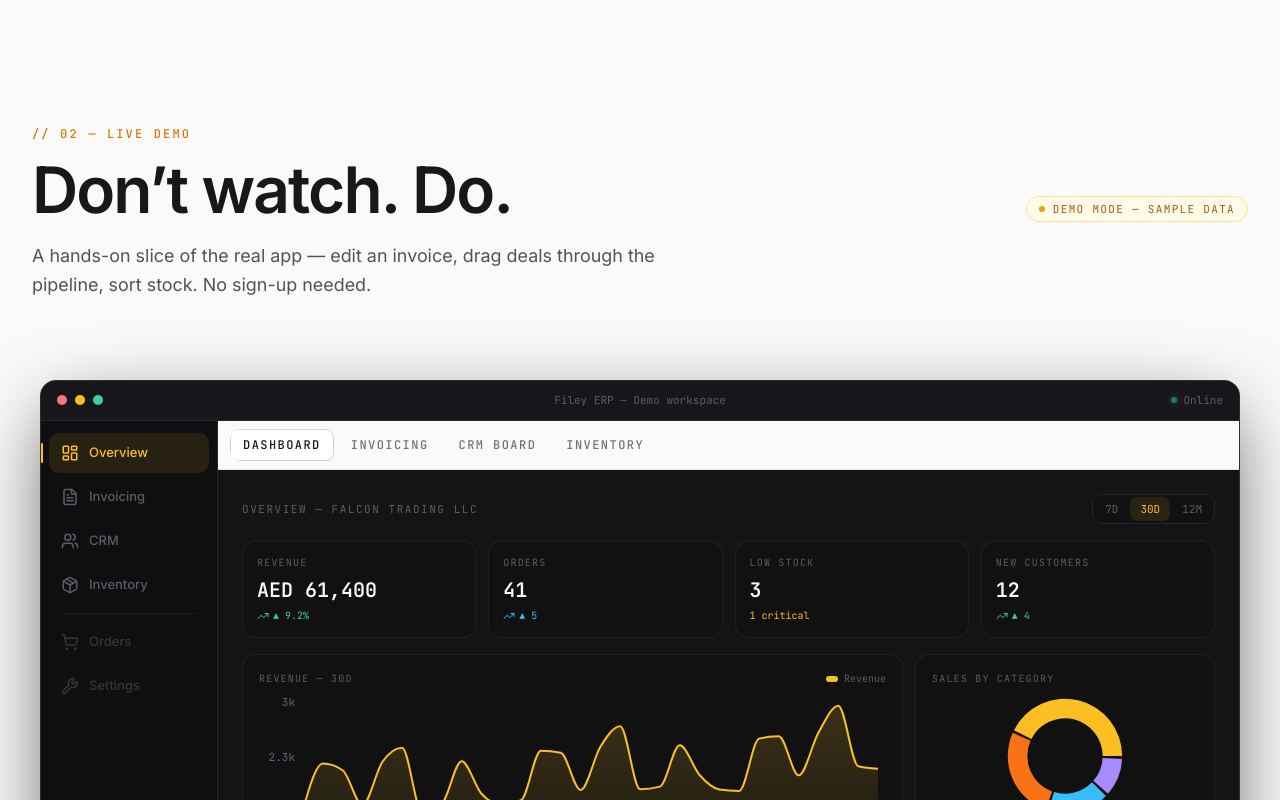
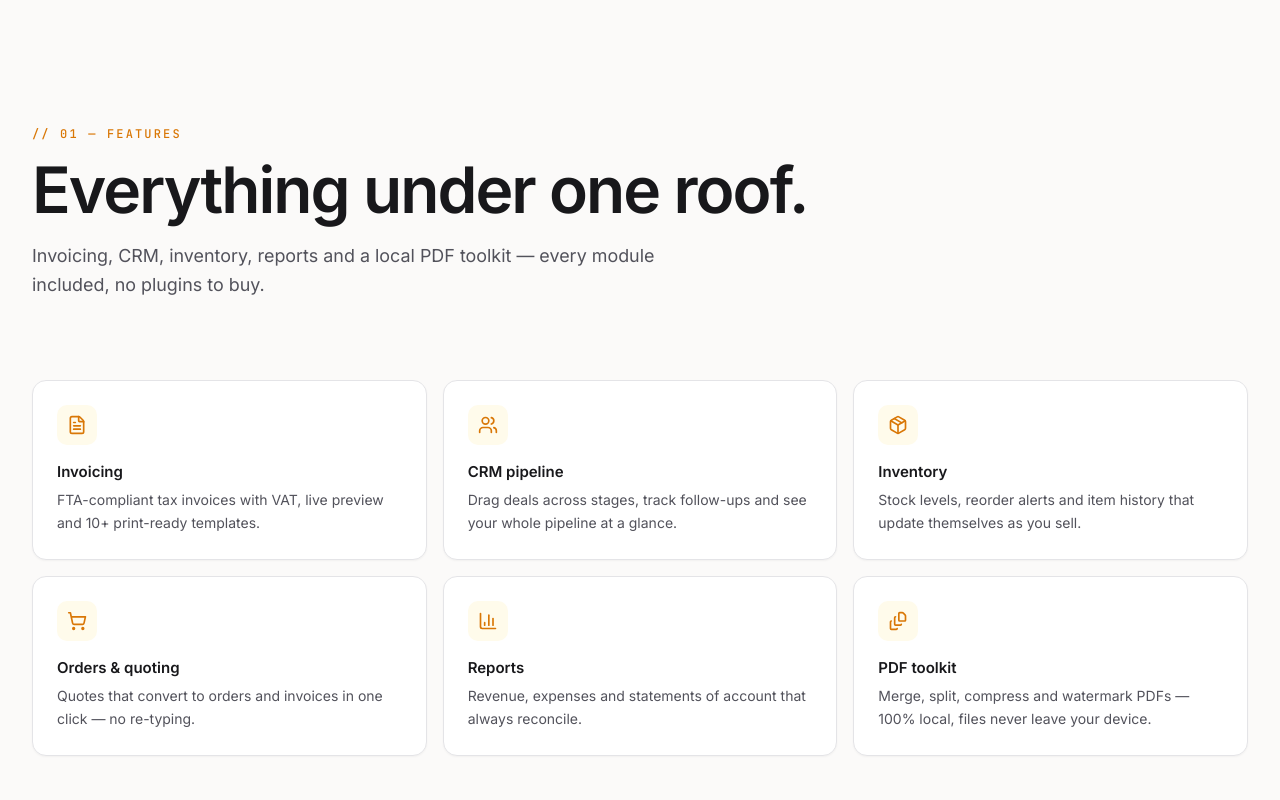
Before and after one commit to iamveer82/filey-erp-website, a React (Vite) app: page / in a window 1280 px wide. Shown: the part 960-1760 px from the top of the page. Built offline with nearby package versions, Linux system fonts and the light colour scheme.

Commit message:
v3: features grid replaces module explorer; light theme pricing

```diff
--- /dev/null
+++ b/src/sections/Features.tsx
@@ -0,0 +1,75 @@
+import type { LucideIcon } from 'lucide-react'
+import { BarChart3, FileStack, FileText, Package, ShoppingCart, Users } from 'lucide-react'
+import SectionHeader from '@/components/SectionHeader'
+import Reveal from '@/components/Reveal'
+
+/* ---------------------------------- data ---------------------------------- */
+
+interface Feature {
+  icon: LucideIcon
+  title: string
+  description: string
+}
+
+const FEATURES: Feature[] = [
+  {
+    icon: FileText,
+    title: 'Invoicing',
+    description: 'FTA-compliant tax invoices with VAT, live preview and 10+ print-ready templates.',
+  },
+  {
+    icon: Users,
+    title: 'CRM pipeline',
+    description: 'Drag deals across stages, track follow-ups and see your whole pipeline at a glance.',
+  },
+  {
+    icon: Package,
+    title: 'Inventory',
+    description: 'Stock levels, reorder alerts and item history that update themselves as you sell.',
+  },
+  {
+    icon: ShoppingCart,
+    title: 'Orders & quoting',
+    description: 'Quotes that convert to orders and invoices in one click — no re-typing.',
+  },
+  {
+    icon: BarChart3,
+    title: 'Reports',
+    description: 'Revenue, expenses and statements of account that always reconcile.',
+  },
+  {
+    icon: FileStack,
+    title: 'PDF toolkit',
+    description: 'Merge, split, compress and watermark PDFs — 100% local, files never leave your device.',
+  },
+]
+
+/* --------------------------------- section -------------------------------- */
+
+export default function Features() {
+  return (
+    <section id="features" className="relative border-t border-zinc-200 py-28 lg:py-40">
+      <div className="mx-auto max-w-7xl px-5 sm:px-8">
+        <SectionHeader
+          index="01"
+          label="features"
+          title="Everything under one roof."
+          lead="Invoicing, CRM, inventory, reports and a local PDF toolkit — every module included, no plugins to buy."
+        />
+        <div className="grid gap-4 sm:grid-cols-2 lg:grid-cols-3">
+          {FEATURES.map((feature, i) => (
+            <Reveal key={feature.title} y={24} delay={i * 0.06}>
+              <div className="h-full rounded-xl border border-zinc-200 bg-white p-6 shadow-[0_1px_2px_rgba(0,0,0,0.04)] transition-all duration-200 hover:border-amber-400 hover:shadow-[0_12px_40px_-16px_rgba(245,158,11,0.18)]">
+                <div className="flex h-10 w-10 items-center justify-center rounded-lg bg-amber-50">
+                  <feature.icon className="h-5 w-5 text-amber-600" />
+                </div>
+                <h3 className="mt-4 text-[15px] font-semibold text-zinc-900">{feature.title}</h3>
+                <p className="mt-1.5 text-sm leading-relaxed text-zinc-600">{feature.description}</p>
+              </div>
+            </Reveal>
+          ))}
+        </div>
+      </div>
+    </section>
+  )
+}
--- a/src/sections/Pricing.tsx
+++ b/src/sections/Pricing.tsx
@@ -26,13 +26,13 @@ const PRO_FEATURES = [
 
 function FeatureList({ items }: { items: string[] }) {
   return (
-    <ul className="mt-8 border-t border-ink-700/60">
+    <ul className="mt-8 border-t border-zinc-100">
       {items.map((f) => (
         <li
           key={f}
-          className="flex items-start gap-3 border-b border-ink-700/60 py-3 text-sm leading-[1.55] text-muted-foreground"
+          className="flex items-start gap-3 border-b border-zinc-100 py-3 text-sm leading-[1.55] text-zinc-600"
         >
-          <Check className="mt-0.5 h-4 w-4 shrink-0 text-amber-400" aria-hidden />
+          <Check className="mt-0.5 h-4 w-4 shrink-0 text-amber-500" aria-hidden />
           {f}
         </li>
       ))}
@@ -44,17 +44,17 @@ function FeatureList({ items }: { items: string[] }) {
 
 export default function Pricing() {
   return (
-    <section id="pricing" className="relative border-t border-ink-700/60 py-28 lg:py-40">
+    <section id="pricing" className="relative border-t border-zinc-200 py-28 lg:py-40">
       <div className="mx-auto max-w-7xl px-5 sm:px-8">
-        {/* centered header — same rhythm as SectionHeader, eyebrow "// pricing" */}
+        {/* centered header — SectionHeader rhythm, light */}
         <Reveal className="mx-auto mb-14 max-w-3xl text-center lg:mb-20" y={24} duration={0.9} start="top 80%">
-          <p className="font-mono text-xs font-medium uppercase tracking-[0.18em] text-amber-400">
-            {'// '}04 — pricing
+          <p className="font-mono text-xs font-medium uppercase tracking-[0.18em] text-amber-600">
+            {'// '}03 — pricing
           </p>
-          <h2 className="mt-4 font-display text-[clamp(2.25rem,5vw,4rem)] font-semibold leading-[1.0] tracking-[-0.03em] text-fg">
+          <h2 className="mt-4 font-display text-[clamp(2.25rem,5vw,4rem)] font-semibold leading-[1.0] tracking-[-0.03em] text-zinc-900">
             Simple, honest pricing.
           </h2>
-          <p className="mx-auto mt-5 max-w-2xl text-[clamp(1.0625rem,1.4vw,1.25rem)] leading-[1.6] text-muted-foreground">
+          <p className="mx-auto mt-5 max-w-2xl text-[clamp(1.0625rem,1.4vw,1.25rem)] leading-[1.6] text-zinc-600">
             Start free. Upgrade once — own it forever. No subscriptions.
           </p>
         </Reveal>
@@ -62,19 +62,19 @@ export default function Pricing() {
         <div className="mx-auto grid max-w-4xl grid-cols-1 gap-5 md:grid-cols-2">
           {/* ------------------------------- Free ------------------------------- */}
           <Reveal delay={0.1} className="h-full">
-            <div className="flex h-full flex-col rounded-xl border border-ink-700/70 bg-ink-850 p-8 shadow-[inset_0_1px_0_rgba(255,255,255,0.04)]">
+            <div className="flex h-full flex-col rounded-xl border border-zinc-200 bg-white p-8 shadow-[0_1px_2px_rgba(0,0,0,0.04)]">
               <div className="flex items-center justify-between">
-                <h3 className="font-display text-lg font-semibold text-fg">Free</h3>
+                <h3 className="font-display text-lg font-semibold text-zinc-900">Free</h3>
               </div>
-              <p className="mt-6 font-display text-5xl font-semibold tracking-[-0.03em] text-fg">$0</p>
-              <p className="mt-2 font-mono text-[11px] uppercase tracking-[0.14em] text-faint">forever</p>
+              <p className="mt-6 font-display text-5xl font-semibold tracking-[-0.03em] text-zinc-900">$0</p>
+              <p className="mt-2 font-mono text-[11px] uppercase tracking-[0.14em] text-zinc-400">forever</p>
 
               <FeatureList items={FREE_FEATURES} />
 
               <div className="mt-auto pt-8">
                 <a
                   href="#download"
-                  className="inline-flex h-11 w-full items-center justify-center rounded-lg border border-ink-600 text-sm font-semibold text-fg transition-colors duration-200 hover:border-amber-400/50 hover:bg-amber-400/5 active:scale-[0.98]"
+                  className="inline-flex h-11 w-full items-center justify-center rounded-lg border border-zinc-300 text-sm font-semibold text-zinc-900 transition-colors duration-200 hover:border-amber-500 hover:bg-amber-50 active:scale-[0.98]"
                 >
                   Download free
                 </a>
@@ -84,18 +84,18 @@ export default function Pricing() {
 
           {/* -------------------------------- Pro -------------------------------- */}
           <Reveal delay={0.2} className="h-full">
-            <div className="relative flex h-full flex-col rounded-xl border border-amber-400/50 bg-ink-850 p-8 shadow-[0_0_60px_rgba(251,191,36,0.08),inset_0_1px_0_rgba(255,255,255,0.04)]">
+            <div className="relative flex h-full flex-col rounded-xl border border-amber-400 bg-white p-8 shadow-[0_8px_40px_-12px_rgba(245,158,11,0.25)]">
               <span className="btn-gradient absolute -top-3 left-1/2 -translate-x-1/2 whitespace-nowrap rounded-full px-3 py-1 font-mono text-[10px] font-medium uppercase tracking-[0.12em] text-[#1A1206]">
                 Most popular
               </span>
               <div className="flex items-center justify-between">
-                <h3 className="font-display text-lg font-semibold text-fg">Pro</h3>
-                <span className="font-mono text-[11px] uppercase tracking-[0.14em] text-amber-400">
+                <h3 className="font-display text-lg font-semibold text-zinc-900">Pro</h3>
+                <span className="font-mono text-[11px] uppercase tracking-[0.14em] text-amber-600">
                   One-time payment
                 </span>
               </div>
-              <p className="mt-6 font-display text-5xl font-semibold tracking-[-0.03em] text-fg">$49</p>
-              <p className="mt-2 font-mono text-[11px] uppercase tracking-[0.14em] text-faint">
+              <p className="mt-6 font-display text-5xl font-semibold tracking-[-0.03em] text-zinc-900">$49</p>
+              <p className="mt-2 font-mono text-[11px] uppercase tracking-[0.14em] text-zinc-400">
                 pay once, own it forever
               </p>
 
@@ -111,7 +111,7 @@ export default function Pricing() {
                 >
                   Get Pro — $49 once
                 </a>
-                <p className="mt-3 text-center font-mono text-[10.5px] text-faint">
+                <p className="mt-3 text-center font-mono text-[10.5px] text-zinc-400">
                   Lifetime license · 30-day money-back guarantee
                 </p>
               </div>
@@ -120,7 +120,7 @@ export default function Pricing() {
         </div>
 
         <Reveal delay={0.3} y={16}>
-          <p className="mt-8 text-center font-mono text-[11px] text-faint">
+          <p className="mt-8 text-center font-mono text-[11px] text-zinc-400">
             Prices in USD. VAT may apply at checkout.
           </p>
         </Reveal>
```
